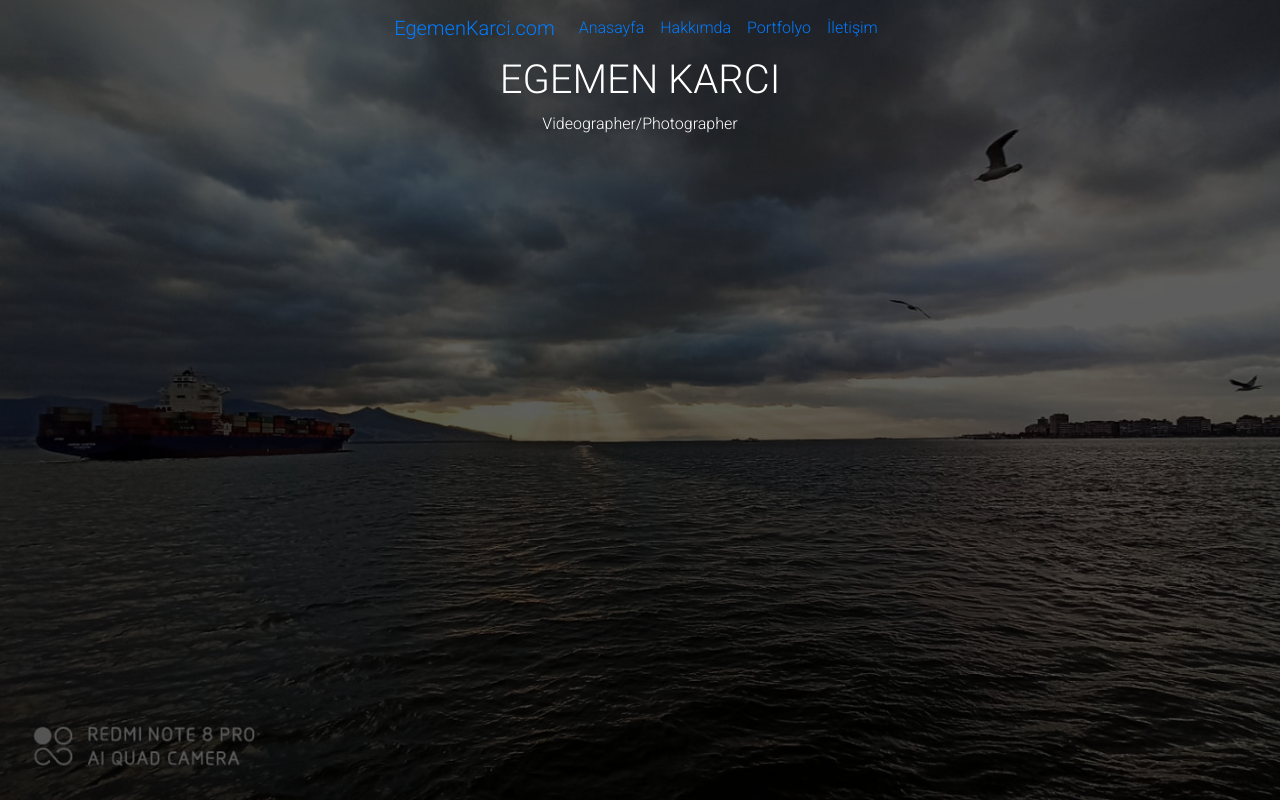
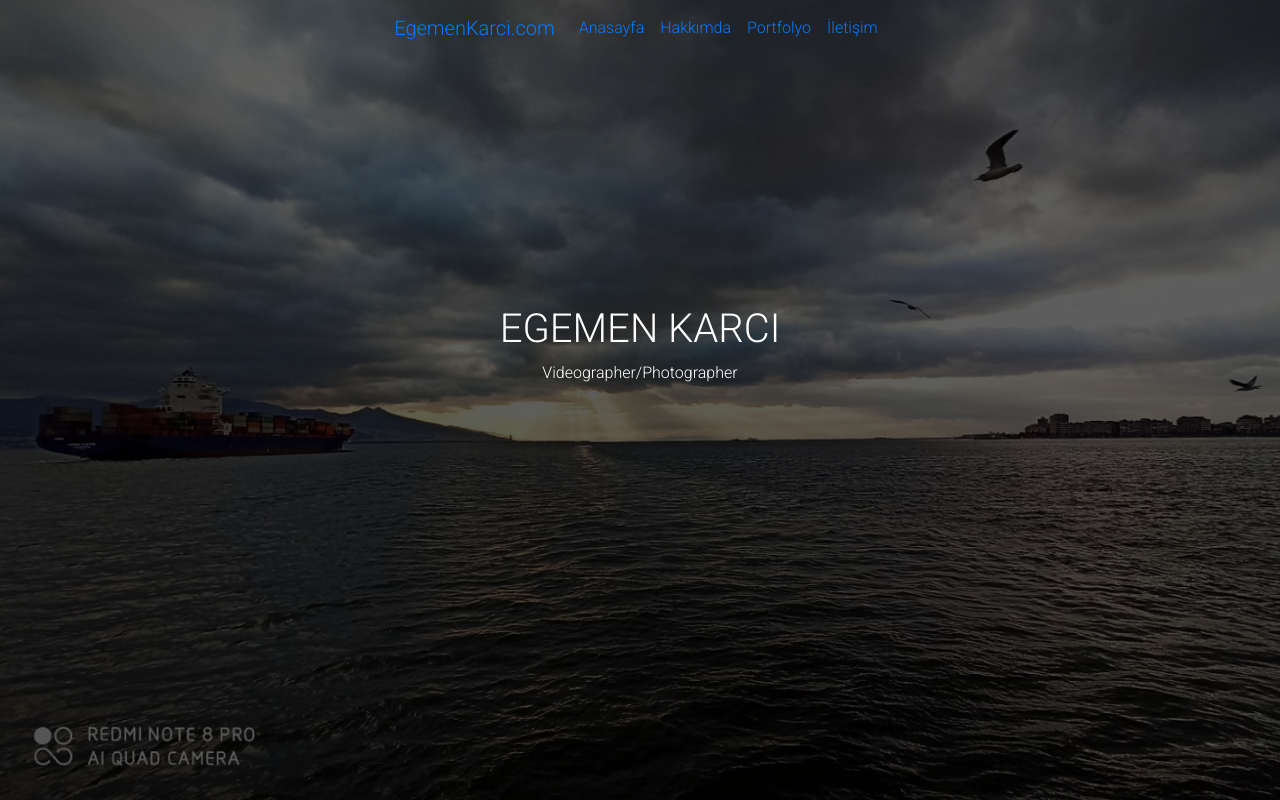
Before and after one commit to EnesCosanUZ/EgemenKarci.com, a plain HTML site: page index.html in a window 1280 px wide. Drawn offline with Linux system fonts and the light colour scheme.

Commit message:
First Look

```diff
--- a/src/css/style.css
+++ b/src/css/style.css
@@ -30,6 +30,9 @@
     text-align: center;
     z-index: 99;
 }
+.header-area .block .me {
+    margin-top: 45%;
+}
 .header-area h1 {
     color: #fff;
     text-transform: capitalize;
```
